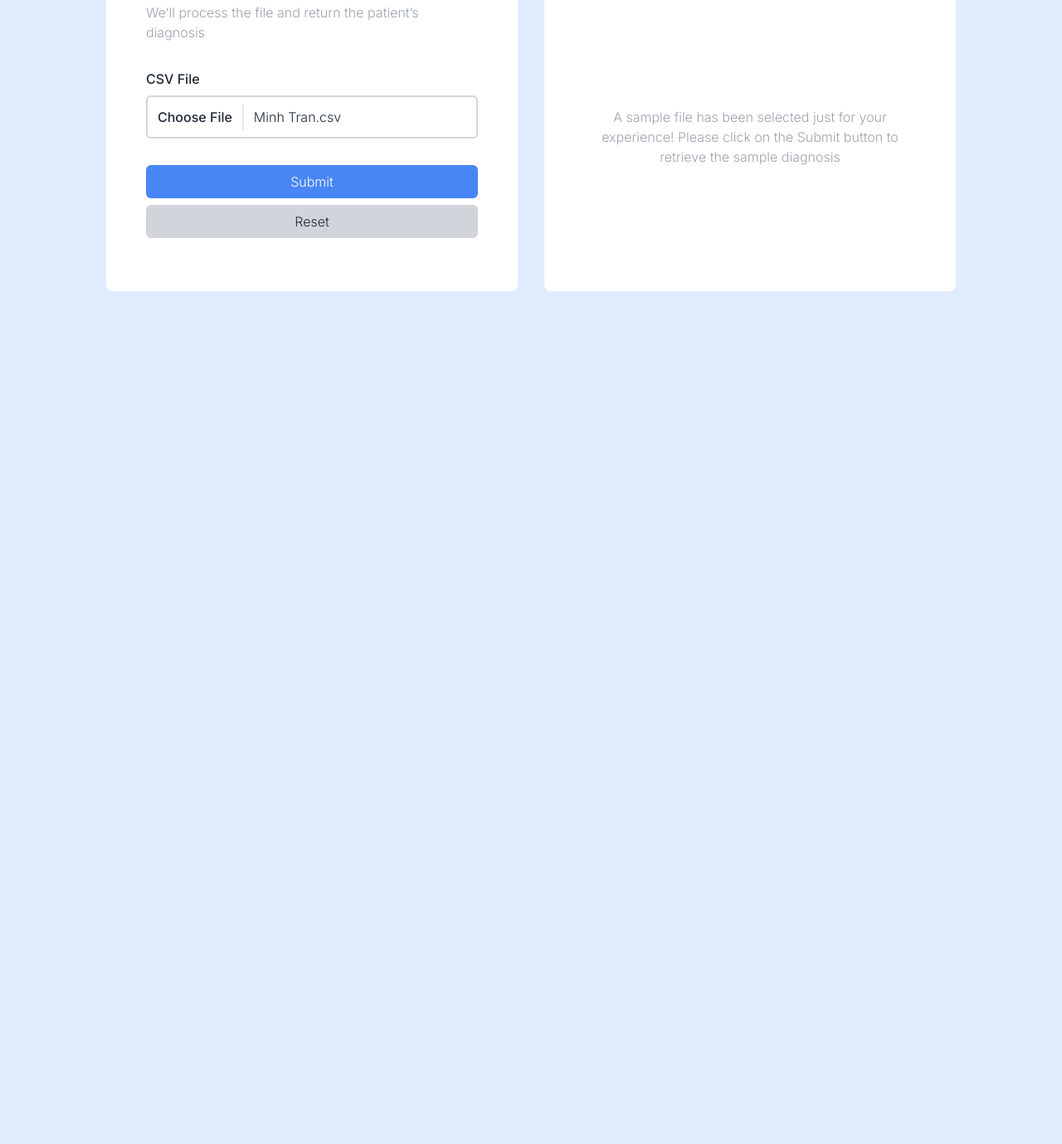
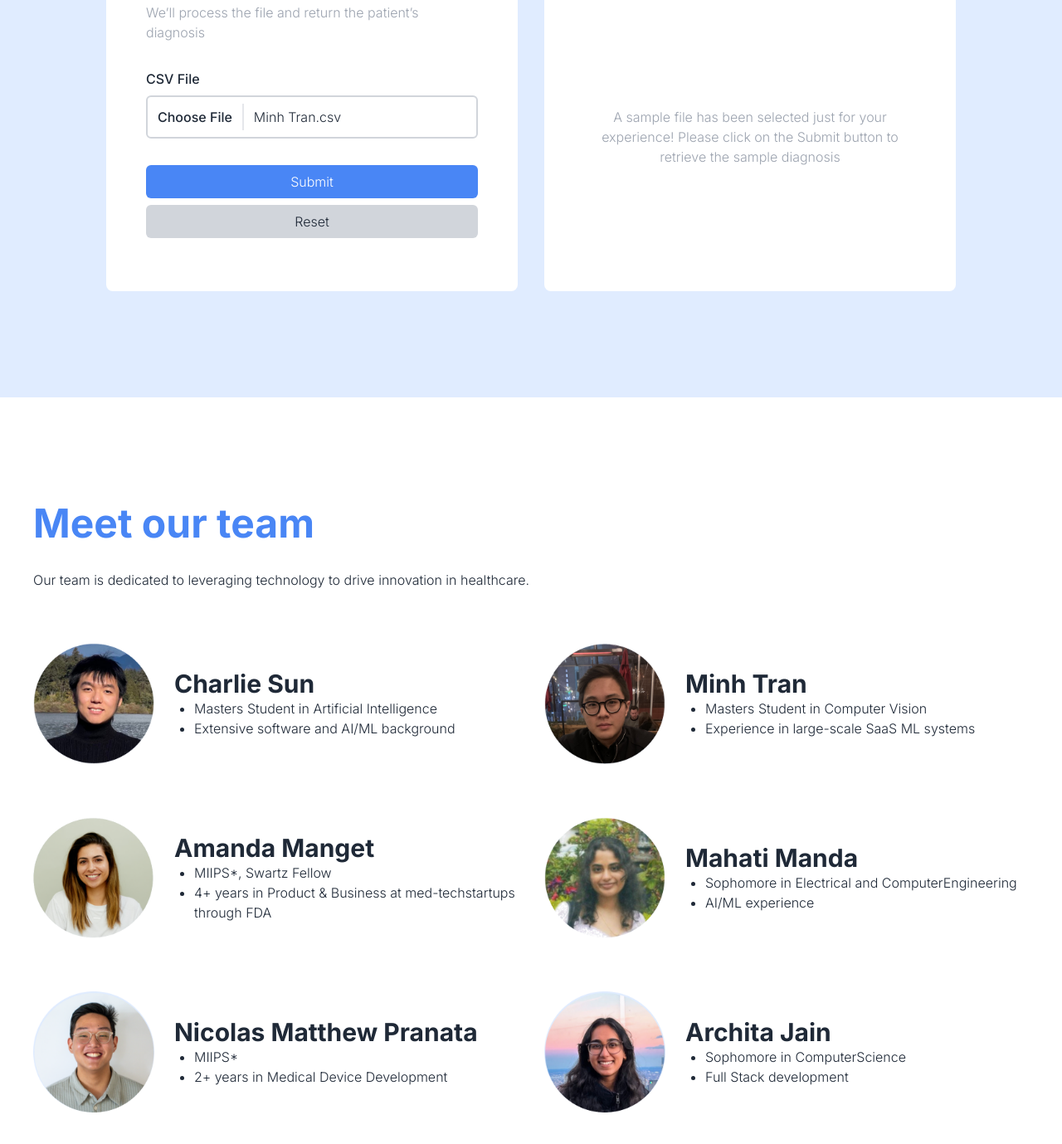
Before and after one commit to kyle-trinh/viai.io, an Astro site: page / in a window 1280 px wide. Shown: the part 3119-4498 px from the top of the page at 83% size. Before the commit the page ends 3598 px from the top, so only its background shows below. Built offline with nearby package versions, Linux system fonts and the light colour scheme; Astro itself is replaced by a stand-in of ours.

Commit message:
Add team section

```diff
--- /dev/null
+++ b/src/components/Team.astro
@@ -0,0 +1,84 @@
+---
+import mem1 from '../images/team/mem-1.png';
+import mem2 from '../images/team/mem-2.png';
+import mem3 from '../images/team/mem-3.png';
+import mem4 from '../images/team/mem-4.png';
+import mem5 from '../images/team/mem-5.png';
+import mem6 from '../images/team/mem-6.png';
+import SectionHeader from './SectionHeader.astro';
+import { Image } from 'astro:assets';
+
+const members = [
+  {
+    img: mem1,
+    name: 'Charlie Sun',
+    pointers: [
+      'Masters Student in Artificial Intelligence',
+      'Extensive software and AI/ML background',
+    ],
+  },
+  {
+    img: mem2,
+    name: 'Minh Tran',
+    pointers: [
+      'Masters Student in Computer Vision',
+      'Experience in large-scale SaaS ML systems',
+    ],
+  },
+  {
+    img: mem3,
+    name: 'Amanda Manget',
+    pointers: [
+      'MIIPS*, Swartz Fellow',
+      '4+ years in Product & Business at med-techstartups through FDA',
+    ],
+  },
+  {
+    img: mem4,
+    name: 'Mahati Manda',
+    pointers: [
+      'Sophomore in Electrical and ComputerEngineering',
+      'AI/ML experience',
+    ],
+  },
+  {
+    img: mem5,
+    name: 'Nicolas Matthew Pranata',
+    pointers: ['MIIPS*', '2+ years in Medical Device Development'],
+  },
+  {
+    img: mem6,
+    name: 'Archita Jain',
+    pointers: ['Sophomore in ComputerScience', 'Full Stack development'],
+  },
+];
+---
+
+<section class='bg-white lg:py-32 px-4 md:px-10 2xl:px-0 py-20' id='team'>
+  <div class='container mx-auto'>
+    <SectionHeader>Meet our team</SectionHeader>
+    <p class='mb-16'>
+      Our team is dedicated to leveraging technology to drive innovation in
+      healthcare.
+    </p>
+    <div
+      class='grid md:grid-cols-2 grid-cols-1 gap-x-8 gap-y-16 overflow-x-hidden'
+    >
+      {
+        members.map(({ img, name, pointers }) => (
+          <div class='flex justify-start items-center'>
+            <Image src={img} alt={name} class='sm:w-1/4 w-1/3 mr-6' />
+            <div>
+              <h6 class='font-bold sm:text-3xl text-xl'>{name}</h6>
+              <ul class='list-disc pl-6'>
+                {pointers.map((pointer) => (
+                  <li>{pointer}</li>
+                ))}
+              </ul>
+            </div>
+          </div>
+        ))
+      }
+    </div>
+  </div>
+</section>
--- a/src/pages/index.astro
+++ b/src/pages/index.astro
@@ -7,6 +7,7 @@ import second from '../images/second.png';
 import third from '../images/third.png';
 import SectionHeader from '../components/SectionHeader.astro';
 import Sample from '../components/Sample';
+import Team from '../components/Team.astro';
 
 const navItems = [
   {
@@ -224,6 +225,8 @@ const steps = [
         <Sample client:visible />
       </div>
     </section>
+
+    <Team />
   </body>
 
   <style is:global>
```
Also changed, not shown: src/images/team/mem-1.png (added), src/images/team/mem-2.png (added), src/images/team/mem-3.png (added), src/images/team/mem-4.png (added), src/images/team/mem-5.png (added), src/images/team/mem-6.png (added).
